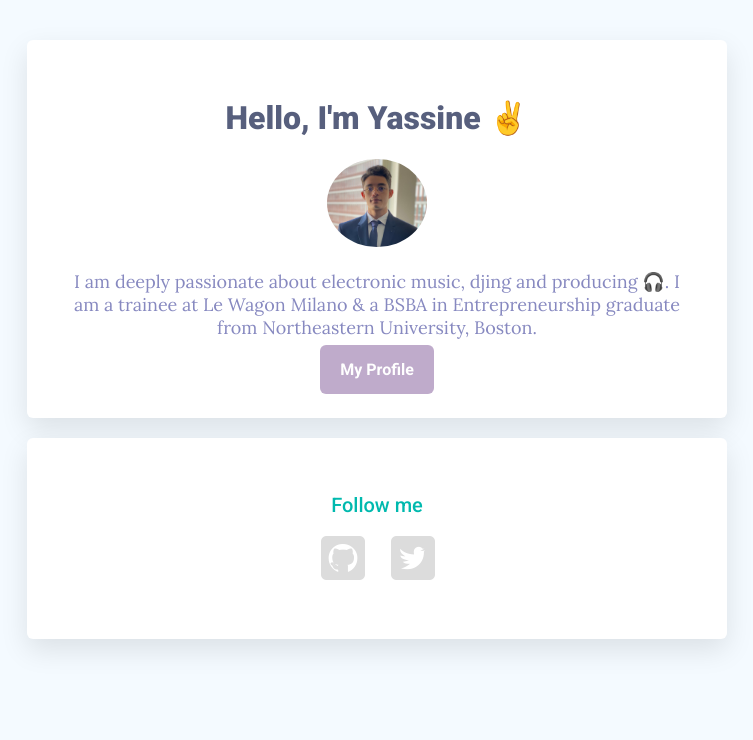
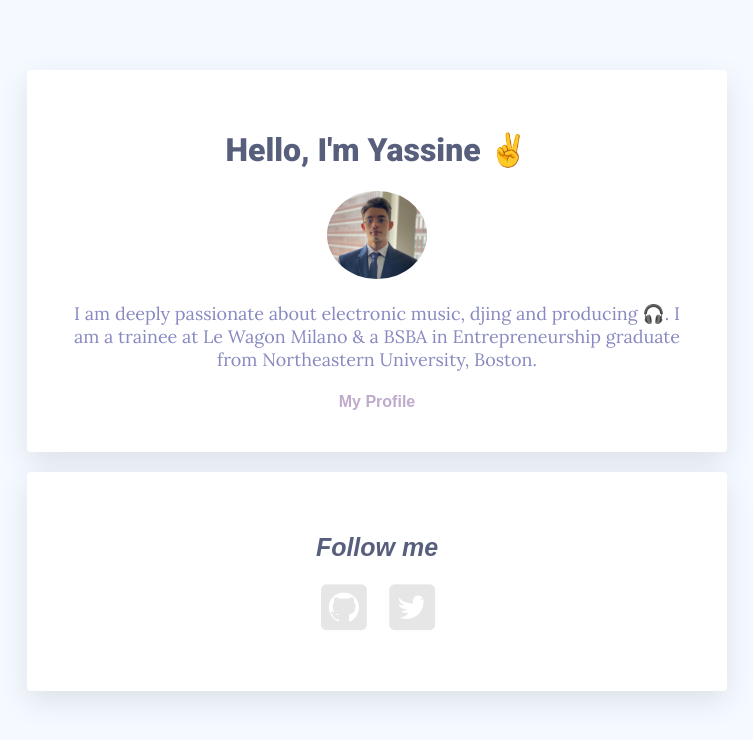
Before and after one commit to YCHQR/profile, a plain HTML site: page index.html in a window 1280 px wide. Shown: the whole page, without its empty margins (263-1016 px from the left). Drawn offline with Linux system fonts and the light colour scheme.

Commit message:
Update style.css

```diff
--- a/style.css
+++ b/style.css
@@ -14,24 +14,29 @@ body {
 }
 
 h1 {
+    font-family: 'Roboto', sans-serif;
     color: #575F7D;
     font-size: 32px;
     font-weight: 900;
 }
 
 h2 {
-    color: #00B9AE;
-    font-size: 20px;
-    font-weight: lighter;
+    font-family: 'Montserrat', sans-serif;
+    color: #575F7D;
+    font-size: 25px;
+    font-weight: 700;
+    font-style: italic;
+}
+
+h3, h4 {
+    font-family: 'Montserrat', sans-serif;
+    color: #005377;
+    font-size: 25px;
     font-weight: 500;
 }
 
-h1, h2, h3 {
-    font-family: 'Roboto', sans-serif;
-}
-
 a {
-    font-family: 'Roboto', sans-serif;
+    font-family: 'Montserrat', sans-serif;
     text-decoration: none;
     color: #BFABCB;
     font-weight: 600;
@@ -44,7 +49,7 @@ a:hover {
 
 .container {
   width: 700px;
-  margin: 40px auto;
+  margin: 70px auto;
 }
 
 @media (max-width: 960px) {
@@ -65,25 +70,14 @@ a:hover {
 
 .card-white {
   background-color: white;
-  padding: 38px;
-  box-shadow: 0px 11px 28px rgba(0,0,0,0.1);
-  border-radius: 6px;
+  padding: 40px;
+  box-shadow: 0px 10px 30px rgba(0,0,0,0.1);
+  border-radius: 4px;
   margin: 20px 0px;
   text-align: center;
 }
 .img-circle {
   border-radius: 50%;
-}
-
-.btn-1 {
-  background-color: #BFABCB;
-  color: white;
-  padding: 15px 20px;
-  border-radius: 6px;
-}
-
-.btn-1:hover {
-  opacity: 0.7;
 }
 
 .list-inline {
@@ -93,14 +87,14 @@ a:hover {
 
 .list-inline li {
   display: inline;
-  padding: 12px;
+  padding: 10px;
 }
 
 .list-inline i {
-  font-size: 48px;
-  color: rgb(220, 220, 220);
+  font-size: 50px;
+  color: rgb(230, 230, 230);
 }
 
 .list-inline i:hover {
-  opacity: 0.7;
+  color: black;
 }
```
